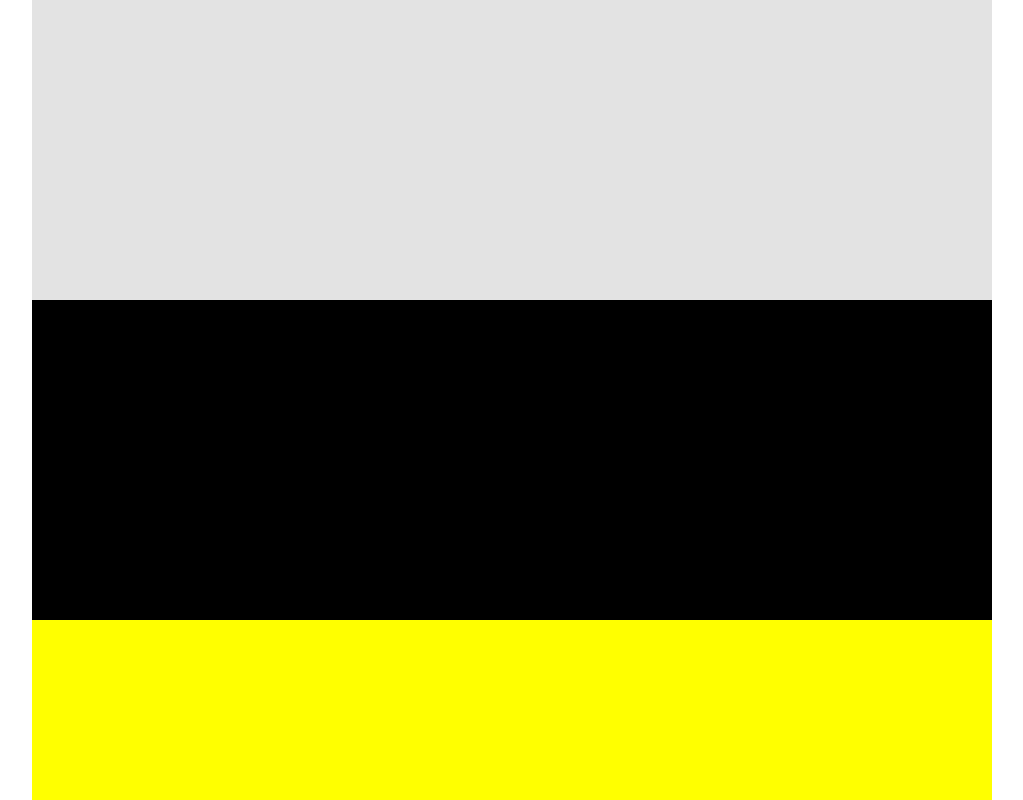
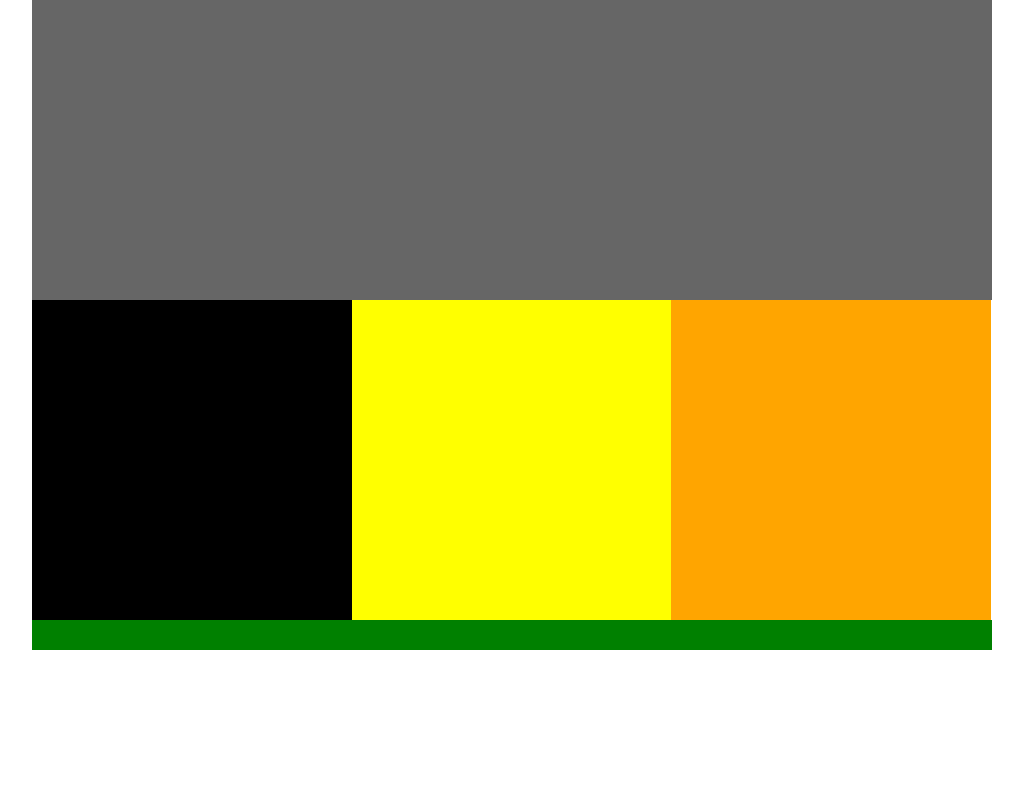
Before and after one commit to Lam-o/background-colors, a plain HTML site: page index.html in a window 1280 px wide. Shown: the top 800 px of the page, without its empty margins (128-1151 px from the left). Drawn offline with Linux system fonts and the light colour scheme.

Commit message:
MADE layout changes for tablet and desktop

```diff
--- a/css/main.css
+++ b/css/main.css
@@ -60,7 +60,7 @@ footer {
 
 @media (min-width: 768px) {
   header {
-    background-color: ;
+    background-color: #666;
   }
 
   #column-1 {
@@ -73,13 +73,19 @@ footer {
 
   #column-3 {
     background-color: #ffff00;
+    width: 100%;
   }
 
   footer {
-    background-color: ;
+    background-color: #666;
   }
 
+  .col-3 {
+    width: 50%;
+  }
 }
+
+
 
 
 /*---------- Desktops ----------*/
@@ -98,10 +104,14 @@ footer {
 
   #column-3 {
     background-color: #ffa500;
+    width: 33.3%;
   }
 
   footer {
-    background-color: ;
+    background-color: green;
   }
 
+  .col-3 {
+    width: 33.3%;
+  }
 }
```
